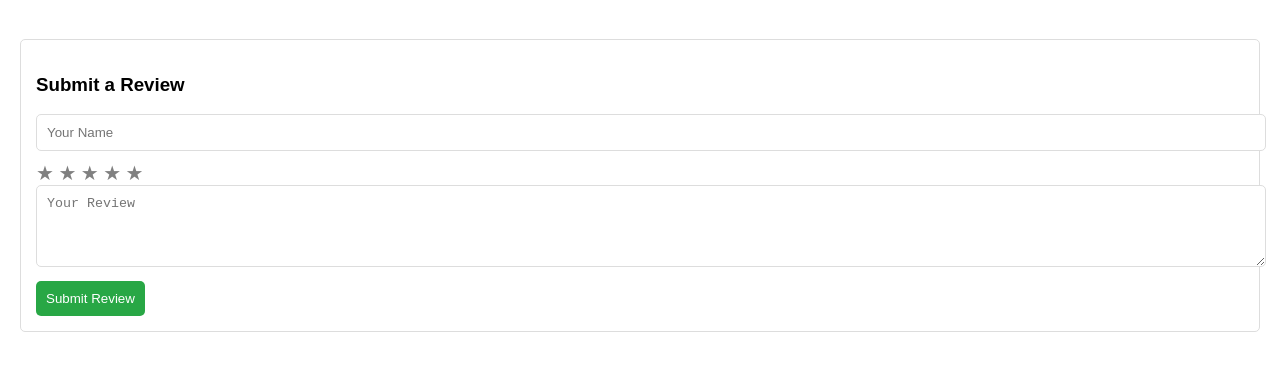
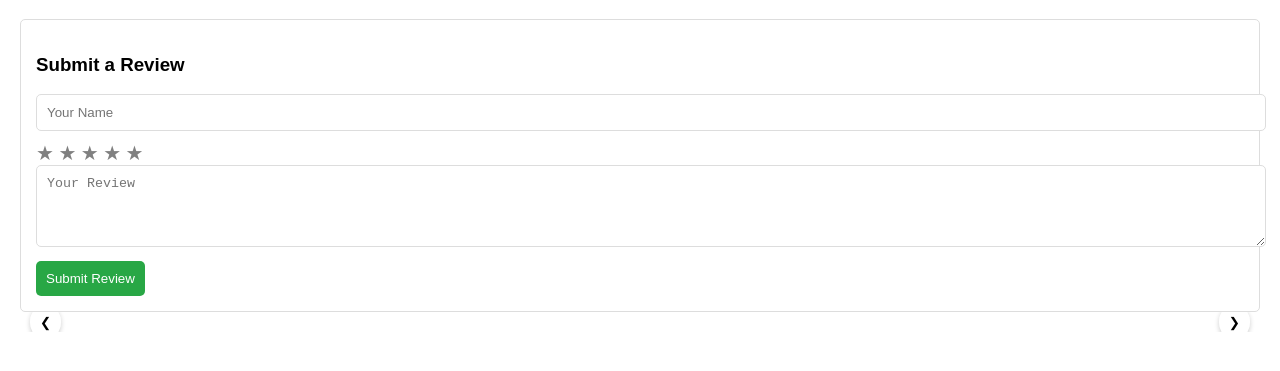
Before and after one commit to Abhijeetratan/Review, a website: page views/index.html in a window 1280 px wide. Shown: the part 61-432 px from the top of the page. Drawn offline with Linux system fonts and the light colour scheme; no server answers.

Commit message:
Resolved merge conflicts

```diff
--- a/views/index.html
+++ b/views/index.html
@@ -8,23 +8,33 @@
         body {
             font-family: Arial, sans-serif;
             margin: 20px;
+            overflow-x: hidden; /* Prevent horizontal scrollbar on body */
         }
 
         header {
             text-align: center;
         }
 
+        .carousel {
+            position: relative;
+            width: 100%;
+            overflow: hidden; /* Hide overflow for the carousel */
+        }
+
         .reviews {
-            display: grid;
-            grid-template-columns: repeat(auto-fill, minmax(300px, 1fr));
-            gap: 20px;
+            display: flex; /* Change to flex for horizontal layout */
+            transition: transform 0.3s ease; /* Smooth transition for sliding effect */
+            gap: 20px; /* Space between reviews */
+            padding: 10px 0; /* Optional padding */
         }
 
         .review {
+            flex: 0 0 auto; /* Prevent reviews from shrinking */
             border: 1px solid #ddd;
             padding: 15px;
             border-radius: 5px;
             position: relative;
+            min-width: 300px; /* Ensure each review has a minimum width */
         }
 
         .rating {
@@ -68,6 +78,36 @@
         .submit-btn:hover {
             background-color: #218838;
         }
+
+        /* Optional styling for scrollbar */
+        .reviews::-webkit-scrollbar {
+            height: 8px;
+        }
+        .reviews::-webkit-scrollbar-thumb {
+            background-color: #ccc;
+            border-radius: 10px;
+        }
+
+        /* Navigation buttons */
+        .carousel-button {
+            position: absolute;
+            top: 50%;
+            transform: translateY(-50%);
+            background-color: rgba(255, 255, 255, 0.8);
+            border: none;
+            border-radius: 50%;
+            cursor: pointer;
+            padding: 10px;
+            box-shadow: 0 2px 5px rgba(0, 0, 0, 0.2);
+        }
+
+        .carousel-button.left {
+            left: 10px;
+        }
+
+        .carousel-button.right {
+            right: 10px;
+        }
     </style>
 </head>
 <body>
@@ -75,8 +115,6 @@
         <h1>User Reviews</h1>
     </header>
     <main>
-        <!-- Review List -->
-        <div class="reviews" id="reviewList"></div>
 
         <!-- Review Submission Form -->
         <div class="review-form">
@@ -92,12 +130,21 @@
             <textarea id="reviewText" rows="4" placeholder="Your Review" required></textarea>
             <button class="submit-btn" id="submitReview">Submit Review</button>
         </div>
+        <div class="carousel">
+            <button class="carousel-button left" id="prevReview">❮</button>
+            <div class="reviews" id="reviewList"></div>
+            <button class="carousel-button right" id="nextReview">❯</button>
+        </div>
+
     </main>
 
     <script>
         document.addEventListener('DOMContentLoaded', () => {
             const stars = document.querySelectorAll('.star');
+            const reviewList = document.getElementById('reviewList');
             let ratingValue = 0;
+            let currentIndex = 0; // Track the current index of the reviews
+            const reviewWidth = 320; // Adjust based on min-width + gap
 
             // Star rating logic
             stars.forEach(star => {
@@ -154,7 +201,6 @@
 
             // Dynamically add a review to the list
             function addReviewToList(review) {
-                const reviewList = document.getElementById('reviewList');
                 const reviewDiv = document.createElement('div');
                 reviewDiv.className = 'review';
                 reviewDiv.innerHTML = `
@@ -171,6 +217,33 @@
                 .then(reviews => {
                     reviews.forEach(addReviewToList);
                 });
+
+            // Carousel navigation
+            document.getElementById('nextReview').addEventListener('click', () => {
+                currentIndex++;
+                updateCarousel();
+            });
+
+            document.getElementById('prevReview').addEventListener('click', () => {
+                currentIndex--;
+                updateCarousel();
+            });
+
+            function updateCarousel() {
+                const reviewItems = document.querySelectorAll('.review');
+                const totalReviews = reviewItems.length;
+
+                // Loop back if at the end or beginning
+                if (currentIndex >= totalReviews) {
+                    currentIndex = 0;
+                } else if (currentIndex < 0) {
+                    currentIndex = totalReviews - 1;
+                }
+
+                // Calculate the translateX value
+                const translateX = -currentIndex * reviewWidth;
+                reviewList.style.transform = `translateX(${translateX}px)`;
+            }
         });
     </script>
 </body>
```
